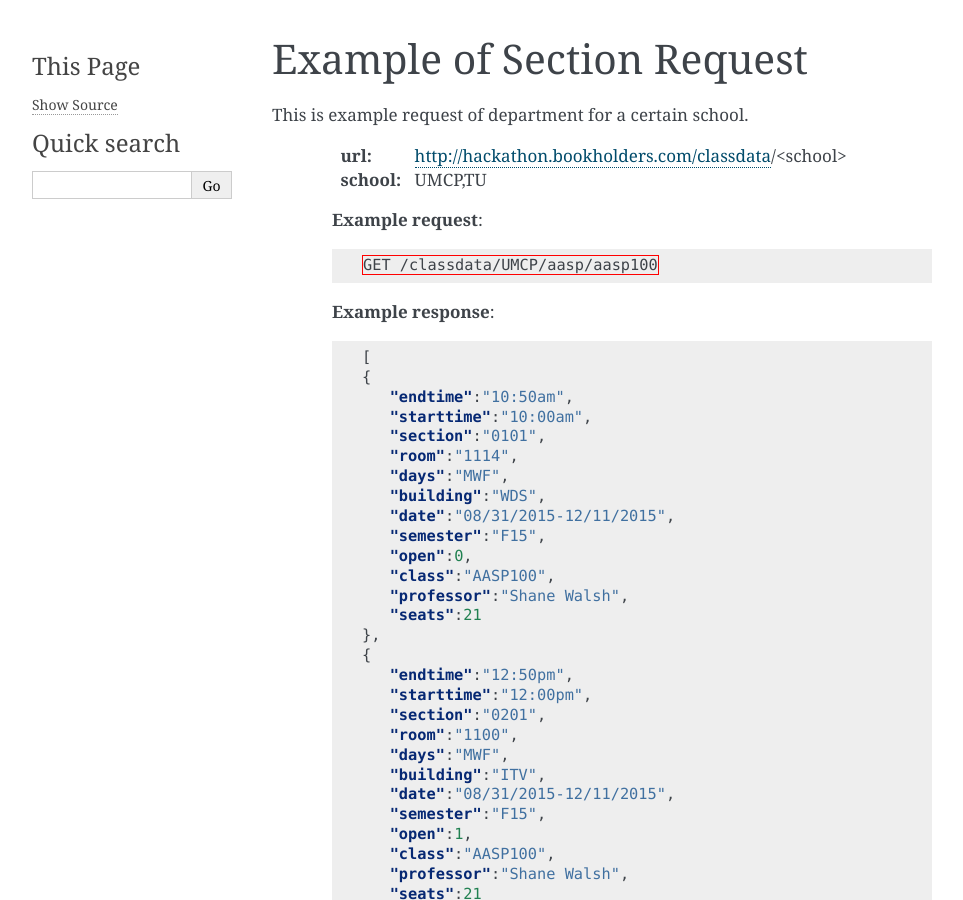
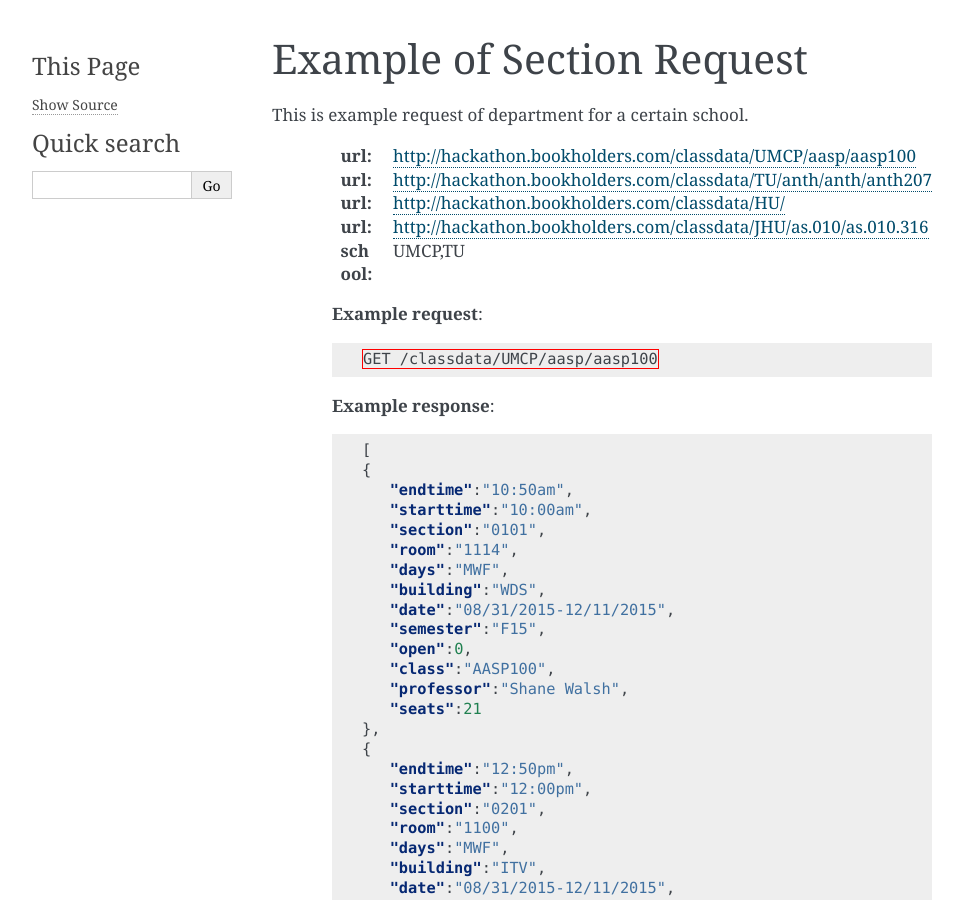
Before and after one commit to bookholders/classdataapi, a Sphinx documentation site: the page built from docs/section.rst, in a window 1280 px wide and 900 px high. Shown: the whole window, without its empty margins (148-1111 px from the left). Built offline with Sphinx 7.4.7, drawn with Linux system fonts in a browser that asks for light colours; some of the changed lines change nothing that is shown.

Commit message:
Update section.rst

```diff
--- a/docs/section.rst
+++ b/docs/section.rst
@@ -4,7 +4,10 @@
 
 This is example request of department for a certain school.
 
-   :url: http://hackathon.bookholders.com/classdata/<school>
+   :url: http://hackathon.bookholders.com/classdata/UMCP/aasp/aasp100
+   :url: http://hackathon.bookholders.com/classdata/TU/anth/anth/anth207
+   :url: http://hackathon.bookholders.com/classdata/HU/
+   :url: http://hackathon.bookholders.com/classdata/JHU/as.010/as.010.316
    :school: UMCP,TU
 
 
```
